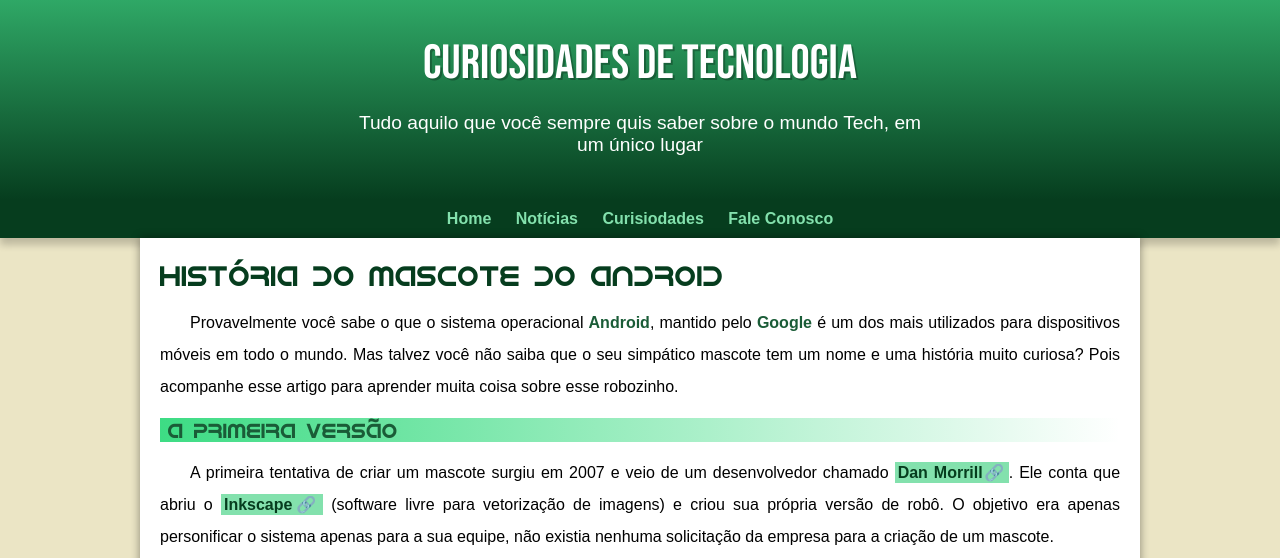
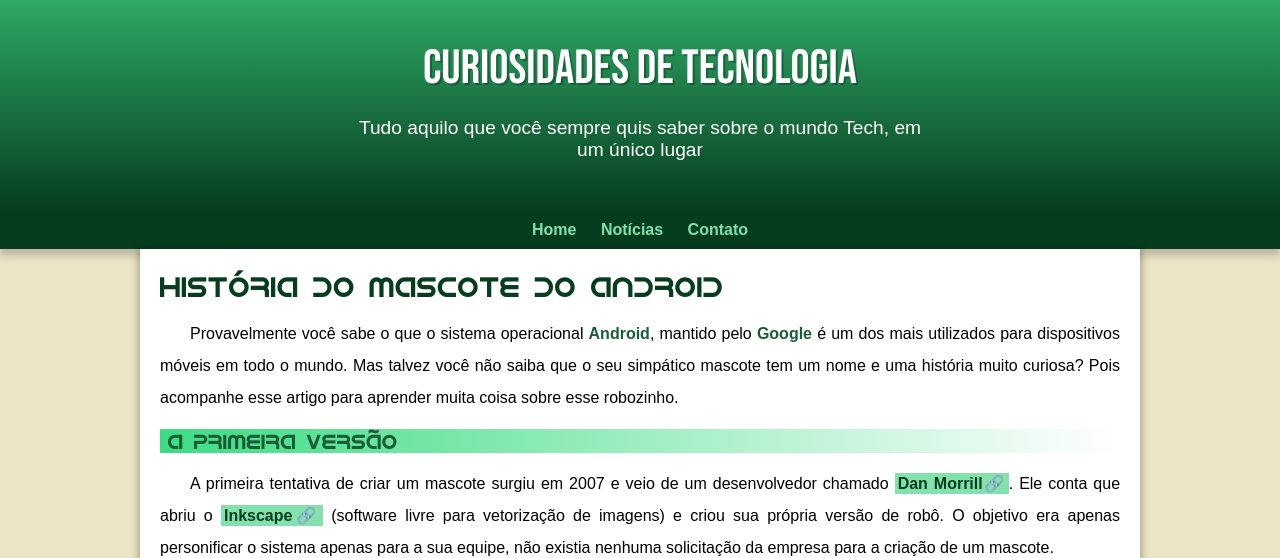
Before and after one commit to marcossaccomori/projeto-android, a plain HTML site: page index.html in a window 1280 px wide. Shown: the top 558 px of the page. Drawn offline with Linux system fonts and the light colour scheme.

Commit message:
Initial commit

```diff
--- a/index.html
+++ b/index.html
@@ -15,8 +15,7 @@
     <nav>
             <a href="#">Home</a>
             <a href="#">Notícias</a>
-            <a href="#">Curisiodades</a>
-            <a href="#">Fale Conosco</a>
+            <a href="#">Contato</a>
     </nav>
     <main>
         <article>
--- a/styles/style.css
+++ b/styles/style.css
@@ -41,7 +41,7 @@ header {
     background-image: linear-gradient(to bottom, var(--cor3), var(--cor5));
     min-height: 200px;
     text-align: center;
-    padding-top: 35px;
+    padding-top: 40px;
 }
 
 header > h1 {
@@ -60,6 +60,7 @@ header > p {
     max-width: 600px;
     padding-right: 10px;
     padding-left: 10px;
+    padding-bottom: 50px;
     margin: auto;
     text-shadow: rgba(0, 0, 0, 0.315);
 }
```
